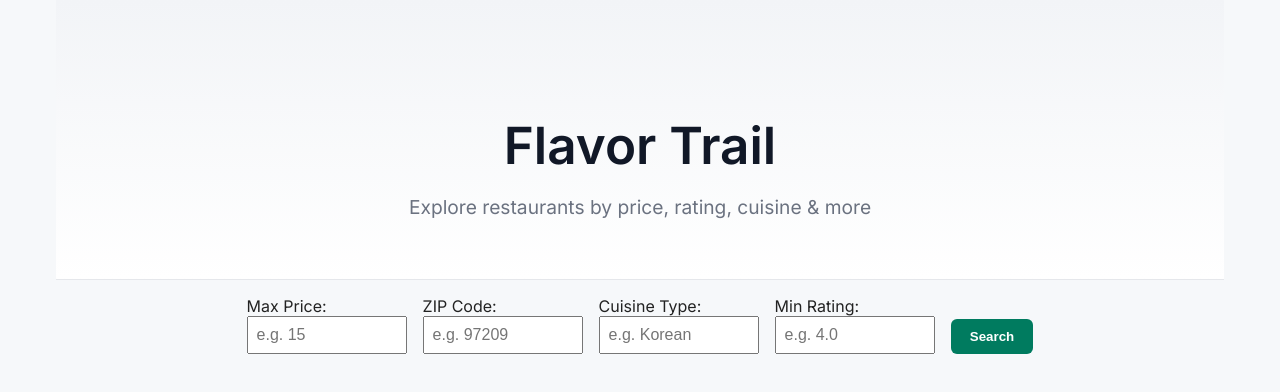
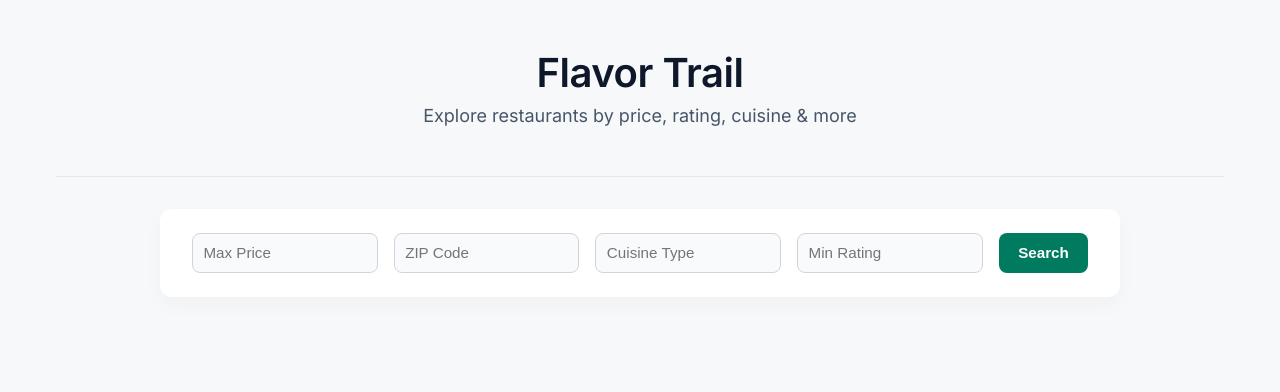
Before and after one commit to davcho16/flavor-trail, a React (Create React App) app in the folder frontend/: page / in a window 1280 px wide. Shown: the top 392 px of the page. Built offline with nearby package versions, Linux system fonts and the light colour scheme.

Commit message:
fixed css. fixed logic for meals

```diff
--- a/frontend/src/components/MenuModal.css
+++ b/frontend/src/components/MenuModal.css
@@ -79,16 +79,15 @@ hr {
 }
 
 .menu-item {
-  margin-bottom: 1rem;
-  padding-bottom: 1rem;
-  border-bottom: 1px solid #f0f0f0;
-  transition: background 0.2s ease;
+  padding: 0.75rem;
+  border: 1px solid transparent;
+  border-radius: 8px;
+  transition: border-color 0.2s ease, box-shadow 0.2s ease;
 }
 
 .menu-item:hover {
-  background-color: #f9fafb;
-  border-radius: 8px;
-  padding: 0.75rem;
+  border-color: #ccc;
+  box-shadow: 0 2px 6px rgba(0, 0, 0, 0.05);
 }
 
 .menu-header {
--- a/frontend/src/components/SearchBar.css
+++ b/frontend/src/components/SearchBar.css
@@ -1,34 +1,50 @@
-.search-form {
+.searchbar-container {
+  background: #ffffff;
+  margin: 2rem auto 1.5rem;
+  padding: 1.5rem 2rem;
+  border-radius: 12px;
+  box-shadow: 0 8px 20px rgba(0, 0, 0, 0.03);
+  max-width: 960px;
+  display: flex;
+  justify-content: center;
+}
+
+.searchbar-form {
   display: flex;
   flex-wrap: wrap;
   gap: 1rem;
   justify-content: center;
-  align-items: flex-end;
-  margin: 1rem 0 2rem;
+  width: 100%;
 }
 
-.search-form label {
-  display: flex;
-  flex-direction: column;
-  font-weight: 500;
+.searchbar-form input {
+  flex: 1;
+  min-width: 160px;
+  padding: 0.65rem;
+  font-size: 0.95rem;
+  border-radius: 8px;
+  border: 1px solid #d1d5db;
+  background-color: #f9fafb;
+  transition: border-color 0.2s;
 }
 
-.search-form input {
-  padding: 0.5rem;
-  font-size: 1rem;
-  width: 160px;
+.searchbar-form input:focus {
+  outline: none;
+  border-color: #007b5f;
 }
 
-.search-form button {
+.searchbar-form button {
+  padding: 0.65rem 1.2rem;
+  font-weight: 600;
+  font-size: 0.95rem;
+  color: white;
   background-color: #007b5f;
-  color: white;
-  font-weight: bold;
   border: none;
-  padding: 0.6rem 1.2rem;
-  border-radius: 6px;
+  border-radius: 8px;
   cursor: pointer;
+  transition: background-color 0.2s ease;
 }
 
-.search-form button:hover {
-  background-color: #009e74;
+.searchbar-form button:hover {
+  background-color: #005e47;
 }
--- a/frontend/src/components/SearchBar.js
+++ b/frontend/src/components/SearchBar.js
@@ -1,15 +1,6 @@
-// SearchBar.js
-// React component that provides input fields for filtering restaurants by:
-// - Maximum item price
-// - ZIP code
-// - Cuisine type
-// - Minimum rating
-// Constructs a query string and sends a GET request to the backend `/meals/search` endpoint.
-// The resulting data and query filters are passed to the parent component via the `onSearch` callback.
-
+// src/components/SearchBar.js
 import React, { useState } from 'react';
-import axios from 'axios';
-import './SearchBar.css'; // Layout and button styling for the search form
+import './SearchBar.css';
 
 const SearchBar = ({ onSearch }) => {
   const [price, setPrice] = useState('');
@@ -17,75 +8,42 @@ const SearchBar = ({ onSearch }) => {
   const [cuisine, setCuisine] = useState('');
   const [rating, setRating] = useState('');
 
-  // Constructs query parameters and fetches filtered restaurant data from the backend
-  const handleSubmit = async (e) => {
+  const handleSubmit = (e) => {
     e.preventDefault();
-
-    const query = new URLSearchParams();
-    if (price) query.append('price', price);
-    if (zip) query.append('zip', zip);
-    if (cuisine) query.append('cuisine', cuisine);
-    if (rating) query.append('rating', rating);
-    query.append('page', 1);
-    query.append('limit', 10);
-
-    try {
-      const response = await axios.get(`http://localhost:5000/meals/search?${query.toString()}`);
-      onSearch(response.data, price, zip, cuisine, rating);
-    } catch (err) {
-      console.error('Search request failed:', err.message);
-      onSearch([], price, zip, cuisine, rating);
-    }
+    onSearch(null, price, zip, cuisine, rating);
   };
 
   return (
-    <form className="search-form" onSubmit={handleSubmit}>
-      <label>
-        Max Price:
+    <div className="searchbar-container">
+      <form className="searchbar-form" onSubmit={handleSubmit}>
         <input
           type="number"
+          placeholder="Max Price"
           value={price}
           onChange={(e) => setPrice(e.target.value)}
-          min="0"
-          placeholder="e.g. 15"
         />
-      </label>
-
-      <label>
-        ZIP Code:
         <input
           type="text"
+          placeholder="ZIP Code"
           value={zip}
           onChange={(e) => setZip(e.target.value)}
-          placeholder="e.g. 97209"
         />
-      </label>
-
-      <label>
-        Cuisine Type:
         <input
           type="text"
+          placeholder="Cuisine Type"
           value={cuisine}
           onChange={(e) => setCuisine(e.target.value)}
-          placeholder="e.g. Korean"
         />
-      </label>
-
-      <label>
-        Min Rating:
         <input
           type="number"
+          step="0.1"
+          placeholder="Min Rating"
           value={rating}
           onChange={(e) => setRating(e.target.value)}
-          min="0"
-          max="5"
-          step="0.1"
-          placeholder="e.g. 4.0"
         />
-      </label>
-
-      <button type="submit">Search</button>
-    </form>
+        <button type="submit">Search</button>
+      </form>
+    </div>
   );
 };
 
--- a/frontend/src/pages/Home.css
+++ b/frontend/src/pages/Home.css
@@ -14,45 +14,58 @@ body {
 }
 
 .hero {
-  text-align: center;
-  padding: 80px 20px 40px;
-  background: linear-gradient(to bottom, #f2f4f7, #fff);
+  display: flex;
+  flex-direction: column;
+  align-items: center;
+  justify-content: center;
+  padding: 3rem 1.5rem 2rem;
+  background-color: #f6f8fa;
   border-bottom: 1px solid #e5e7eb;
 }
 
 .hero h1 {
-  font-size: 3.2rem;
-  font-weight: 600;
-  margin-bottom: 0.5rem;
-  color: #111827;
+  font-size: 2.5rem;
+  font-weight: 700;
+  color: #0f172a;
+  margin: 0;
+  letter-spacing: -0.5px;
 }
 
 .hero p {
-  font-size: 1.2rem;
-  color: #6b7280;
+  font-size: 1.125rem;
+  font-weight: 400;
+  color: #475569;
+  margin-top: 0.5rem;
+  max-width: 700px;
+  text-align: center;
 }
 
 .results-container {
   display: grid;
-  grid-template-columns: repeat(auto-fit, minmax(280px, 1fr));
-  gap: 1.5rem;
-  margin-top: 2rem;
+  grid-template-columns: repeat(auto-fill, minmax(280px, 1fr));
+  gap: 2rem;
+  padding: 2rem;
+  max-width: 1200px;
+  margin: 0 auto;
 }
 
 .card {
-  background-color: #ffffff;
-  border-radius: 16px;
+  background: #ffffff;
   padding: 1.5rem;
-  box-shadow: 0 8px 30px rgba(0, 0, 0, 0.03);
-  transition: all 0.2s ease;
+  border-radius: 12px;
+  box-shadow: 0 4px 12px rgba(0, 0, 0, 0.06);
   display: flex;
   flex-direction: column;
   justify-content: space-between;
+  align-items: center;
+  text-align: center;
+  transition: transform 0.2s ease;
+  height: 100%;
+  min-height: 360px;
 }
 
 .card:hover {
-  transform: translateY(-6px);
-  box-shadow: 0 16px 36px rgba(0, 0, 0, 0.08);
+  transform: translateY(-4px);
 }
 
 .card h3 {
@@ -60,6 +73,7 @@ body {
   font-weight: 600;
   color: #111827;
   margin-bottom: 0.5rem;
+  word-break: break-word;
 }
 
 .card p {
@@ -68,26 +82,43 @@ body {
   margin: 0.25rem 0;
 }
 
+.card-content {
+  flex-grow: 1;
+  display: flex;
+  flex-direction: column;
+  justify-content: flex-start;
+}
+
+/* General button base style */
 .card button {
-  margin-top: 1rem;
-  background-color: #0f766e;
+  padding: 0.6rem 1rem;
+  border-radius: 6px;
+  font-weight: 500;
+  background-color: #007b5f;
   color: white;
-  padding: 0.6rem 1rem;
-  font-size: 0.95rem;
   border: none;
-  border-radius: 6px;
   cursor: pointer;
   transition: background-color 0.2s ease;
 }
 
-.card button + button {
-  margin-left: 0.5rem;
+.card button:hover {
+  background-color: #005e47;
 }
 
-.card button:hover {
-  background-color: #0d4f48;
+/* Full-width vertically stacked buttons */
+.card-buttons {
+  display: flex;
+  flex-direction: column;
+  gap: 0.5rem;
+  width: 100%;
+  margin-top: 1rem;
 }
 
+.card-buttons button {
+  width: 100%;
+}
+
+/* Pagination styles */
 .pagination-controls {
   margin: 2rem 0;
   display: flex;
@@ -111,6 +142,7 @@ body {
   background: #1e293b;
 }
 
+/* Loading spinner */
 .spinner {
   margin: 2rem auto;
   width: 48px;
@@ -127,6 +159,7 @@ body {
   }
 }
 
+/* Error message */
 .error {
   text-align: center;
   color: #dc2626;
--- a/frontend/src/pages/Home.js
+++ b/frontend/src/pages/Home.js
@@ -1,8 +1,4 @@
 // Home.js
-// Main page of the application. Coordinates the search, display, and interaction features.
-// Renders search bar, map, results list, and modals for viewing menus and managing reservations.
-// Manages core state, query parameters, pagination, loading status, and modal visibility.
-
 import React, { useState } from 'react';
 import axios from 'axios';
 
@@ -14,7 +10,6 @@ import ViewReservationsModal from '../components/ViewReservationsModal';
 import './Home.css';
 
 const Home = () => {
-  // State variables for filtering and pagination
   const [results, setResults] = useState([]);
   const [currentPriceLimit, setCurrentPriceLimit] = useState(null);
   const [currentPage, setCurrentPage] = useState(1);
@@ -24,7 +19,6 @@ const Home = () => {
   const [loading, setLoading] = useState(false);
   const [errorMsg, setErrorMsg] = useState('');
 
-  // Modal control state
   const [modalData, setModalData] = useState({
     open: false,
     restaurantName: '',
@@ -42,15 +36,14 @@ const Home = () => {
     restaurant: null,
   });
 
-  // Fetches a page of restaurant results based on current filters
   const fetchPage = async (price, zip, cuisine, rating, page) => {
     const query = new URLSearchParams();
-    if (price !== null) query.append('price', price);
+      if (price !== null && price !== '') query.append('price', price);
       if (zip) query.append('zip', zip);
       if (cuisine) query.append('cuisine', cuisine);
-    if (rating) query.append('rating', rating);
+      if (rating !== null && rating !== '') query.append('rating', rating);
     query.append('page', page);
-    query.append('limit', 10);
+    query.append('limit', 12);
 
     try {
       setLoading(true);
@@ -70,7 +63,6 @@ const Home = () => {
     }
   };
 
-  // Invoked by SearchBar with the result data and user input filters
   const handleSearch = (data, price, zip, cuisine, rating) => {
     const parsedPrice = price ? parseFloat(price) : null;
     setCurrentPriceLimit(parsedPrice);
@@ -80,7 +72,6 @@ const Home = () => {
     setModalData({ open: false, restaurantName: '', restaurantId: null, menuItems: [] });
   };
 
-  // Fetches menu items for a selected restaurant and displays them in a modal
   const handleRestaurantClick = async (restaurantId, restaurantName) => {
     const menuEndpoint = currentPriceLimit !== null
       ? `/restaurants/${restaurantId}/menus/under/${currentPriceLimit}`
@@ -105,12 +96,10 @@ const Home = () => {
     }
   };
 
-  // Opens reservation modal for the selected restaurant
   const handleReserveClick = (restaurant) => {
     setReservationModal({ open: true, restaurant });
   };
 
-  // Opens reservation view modal for the selected restaurant
   const handleViewReservationsClick = (restaurant) => {
     setViewModal({ open: true, restaurant });
   };
@@ -136,13 +125,18 @@ const Home = () => {
           };
           return (
             <div className="card" key={index}>
+              <div className="card-content">
                 <h3>{item.restaurant_name}</h3>
                 <p>{item.street_address}</p>
                 <p>Rating: {isNaN(item.rating_score) ? 'N/A' : Number(item.rating_score).toFixed(1)}</p>
                 <p>From ${isNaN(item.item_price) ? 'N/A' : Number(item.item_price).toFixed(2)}</p>
+              </div>
+
+              <div className="card-buttons">
                 <button onClick={() => handleRestaurantClick(restaurant.id, restaurant.name)}>View Menu</button>
                 <button onClick={() => handleReserveClick(restaurant)}>Reserve</button>
                 <button onClick={() => handleViewReservationsClick(restaurant)}>View Reservations</button>
+              </div>
             </div>
           );
         })}
```
Also changed, not shown: 2 other files (tests, documents, lock files or other folders). Lines whose indentation alone changed are shown as unchanged.
